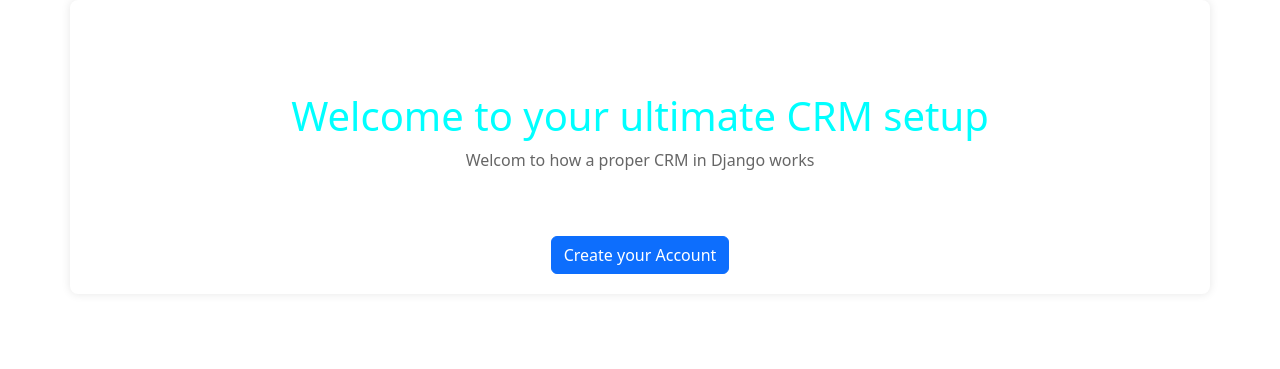
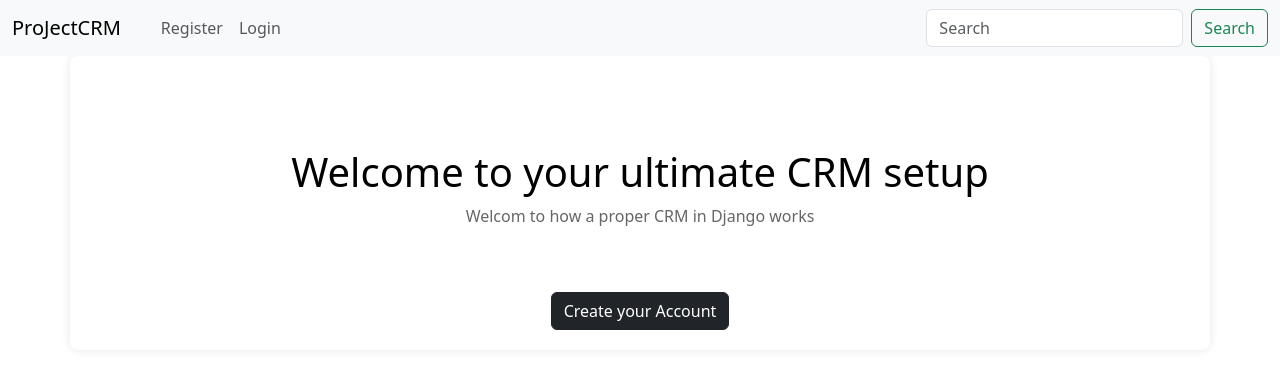
Before and after one commit to Alpheus-godswill1/django-crm-project, a Django app: page /index/ in a window 1280 px wide. Shown: the top 369 px of the page. Run offline with Django 4.2, Linux system fonts and the light colour scheme.

Commit message:
Navbar & CSS file Modification:
I changed the whole navbar to the a newer version provided by bootstrap.

Modified the color of my former navbar background color in static/css/styles.css file

```diff
--- /dev/null
+++ b/LeadTracker/templates/LeadTracker/Navbartest.html
@@ -0,0 +1,61 @@
+<nav class="navbar navbar-expand-lg bg-dark bg-body-tertiary">
+  <div class="container-fluid">
+    <a class="navbar-brand" href="{% url 'index' %}">ProJectCRM</a>
+    <button
+      class="navbar-toggler"
+      type="button"
+      data-bs-toggle="collapse"
+      data-bs-target="#navbarSupportedContent"
+      aria-controls="navbarSupportedContent"
+      aria-expanded="false"
+      aria-label="Toggle navigation"
+    >
+      <span class="navbar-toggler-icon"></span>
+    </button>
+    <div class="collapse navbar-collapse" id="navbarSupportedContent">
+      <ul class="navbar-nav me-auto mb-2 mb-lg-0">
+        <li class="nav-item">
+          <a
+            class="nav-link active"
+            aria-current="page"
+            href="{% url 'index' %}"
+          ></a>
+        </li>
+        <li class="nav-item">
+          <a class="nav-link" href="{% url 'index' %}">Register</a>
+        </li>
+        <li class="nav-item dropdown">
+          {% comment %}
+          <a
+            class="nav-link dropdown-toggle"
+            href="#"
+            role="button"
+            data-bs-toggle="dropdown"
+            aria-expanded="false"
+          >
+            Dropdown
+          </a>
+          <ul class="dropdown-menu">
+            <li><a class="dropdown-item" href="#">Action</a></li>
+            <li><a class="dropdown-item" href="#">Another action</a></li>
+            <li><hr class="dropdown-divider" /></li>
+            <li><a class="dropdown-item" href="#">Something else here</a></li>
+          </ul>
+        </li>
+        {% endcomment %}
+        <li class="nav-item">
+          <a class="nav-link" href="{% url 'index' %}">Login</a>
+        </li>
+      </ul>
+      <form class="d-flex" role="search">
+        <input
+          class="form-control me-2"
+          type="search"
+          placeholder="Search"
+          aria-label="Search"
+        />
+        <button class="btn btn-outline-success" type="submit">Search</button>
+      </form>
+    </div>
+  </div>
+</nav>
--- a/LeadTracker/templates/LeadTracker/base.html
+++ b/LeadTracker/templates/LeadTracker/base.html
@@ -5,12 +5,13 @@
     <meta charset="UTF-8" />
     <meta name="viewport" content="width=device-width, initial-scale=1.0" />
     <title>CRM-LeadTracker</title>
-    <link rel="stylesheet" type="text/css" href="{% static 'css/styles.css' %}"
-    >
+    <link rel="stylesheet" type="text/css" href="{% static 'css/styles.css' %}" />
+    <link href="https://cdn.jsdelivr.net/npm/bootstrap@5.3.3/dist/css/bootstrap.min.css" rel="stylesheet" integrity="sha384-QWTKZyjpPEjISv5WaRU9OFeRpok6YctnYmDr5pNlyT2bRjXh0JMhjY6hW+ALEwIH" crossorigin="anonymous">
     {% block extra_css %}{% endblock %}
   </head>
   <body>
     {% comment %} Create the Navbar here {% endcomment %}
+    {% include 'LeadTracker/Navbartest.html'%}
     <div class="container">
       <br />
       <!--Notification message -->
@@ -18,20 +19,10 @@
       {% block content %} {% endblock %}
     </div>
     <script src="{% static 'js/app.js'%}"></script>
-    <script
-      scr="https://code.jquery.com/jquery-3.3.1.min.js"
-      type="text/javascript"
-    crossorigin="anonymous"></script>
-    <link
-      href="https://cdn.jsdelivr.net/npm/bootstrap@5.3.3/dist/css/bootstrap.min.css"
-      rel="stylesheet"
-      integrity="sha384-QWTKZyjpPEjISv5WaRU9OFeRpok6YctnYmDr5pNlyT2bRjXh0JMhjY6hW+ALEwIH"
-      crossorigin="anonymous"
-    />
-    <script
-      src="https://cdn.jsdelivr.net/npm/bootstrap@5.3.3/dist/js/bootstrap.bundle.min.js"
-      integrity="sha384-YvpcrYf0tY3lHB60NNkmXc5s9fDVZLESaAA55NDzOxhy9GkcIdslK1eN7N6jIeHz"
-      crossorigin="anonymous"
-    ></script>
+    <script scr="https://code.jquery.com/jquery-3.3.1.min.js" type="text/javascript" crossorigin="anonymous"></script>
+
+    <script src="https://cdn.jsdelivr.net/npm/@popperjs/core@2.11.8/dist/umd/popper.min.js" integrity="sha384-I7E8VVD/ismYTF4hNIPjVp/Zjvgyol6VFvRkX/vR+Vc4jQkC+hVqc2pM8ODewa9r" crossorigin="anonymous"></script>
+
+    <script src="https://cdn.jsdelivr.net/npm/bootstrap@5.3.3/dist/js/bootstrap.min.js" integrity="sha384-0pUGZvbkm6XF6gxjEnlmuGrJXVbNuzT9qBBavbLwCsOGabYfZo0T0to5eqruptLy" crossorigin="anonymous"></script>
   </body>
 </html>
--- a/LeadTracker/templates/LeadTracker/index.html
+++ b/LeadTracker/templates/LeadTracker/index.html
@@ -7,6 +7,6 @@
     <h1>Welcome to your ultimate CRM setup</h1>
     <p>Welcom to how a proper CRM in Django works</p>
     <br><br>
-    <a class='btn btn-primary' type='button' "{% url 'index' %}">Create your Account</a>
+    <a class='btn btn-dark ' type='button' "{% url 'index' %}">Create your Account</a>
   </div>
 {% endblock %}
--- a/static/css/styles.css
+++ b/static/css/styles.css
@@ -14,7 +14,7 @@ body {
 }
 
 .text-center h1 {
-  color: cyan;
+  color: black;
 }
 
 p {
```
Also changed, not shown: LeadTracker/templates/LeadTracker/navbar.html (+6 -6 lines).
